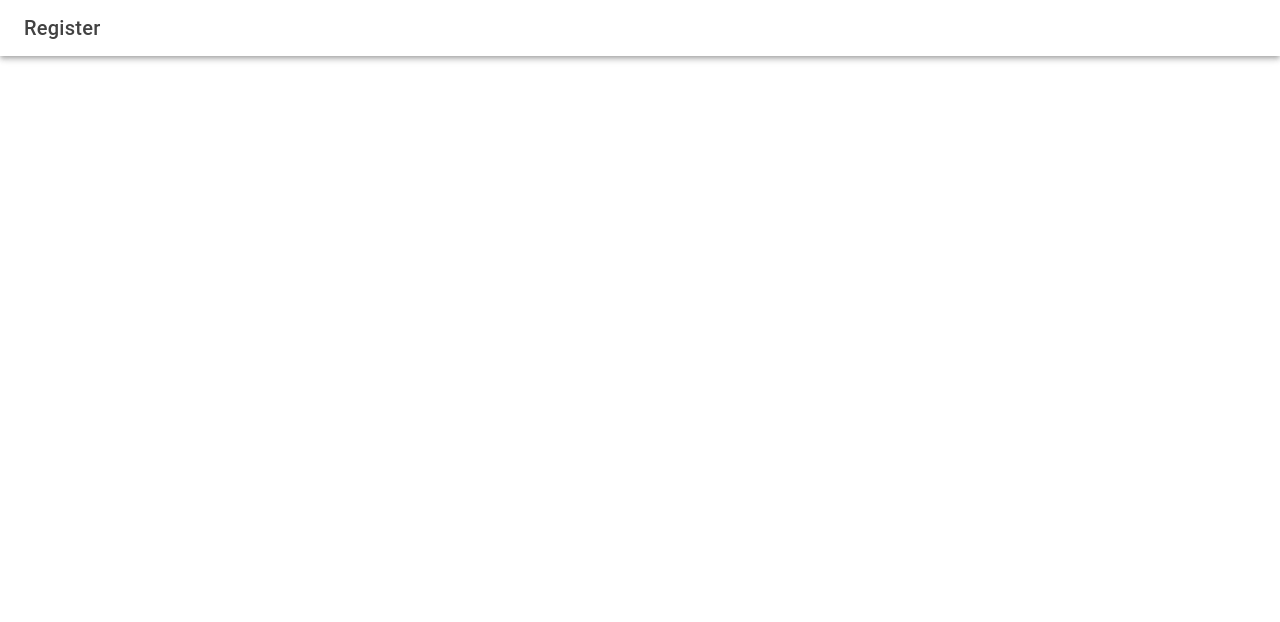
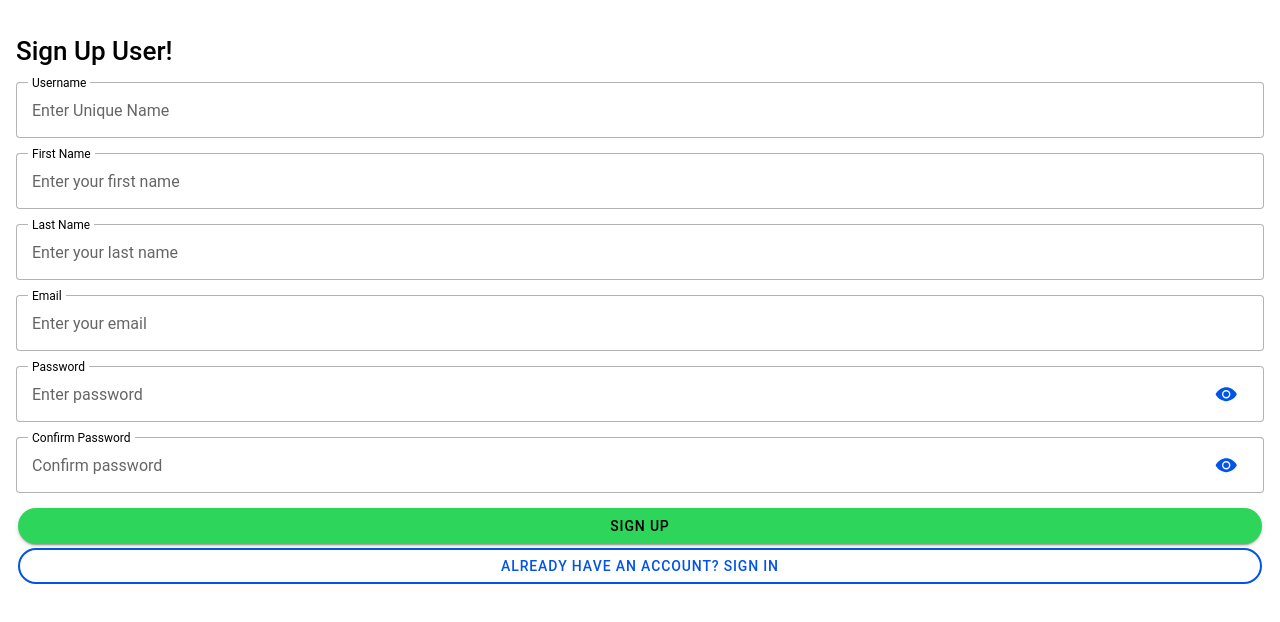
Before and after one commit to aryeeeeeeeeel/it35-final, a React (Vite) app: page /it35-lab/register in a window 1280 px wide. Shown: the top 622 px of the page. Built offline with nearby package versions, Linux system fonts and the light colour scheme.

Commit message:
Added contents , routing on Signup.tsx

```diff
--- a/src/pages/Signup.tsx
+++ b/src/pages/Signup.tsx
@@ -1,26 +1,89 @@
 import {
+    IonButton,
     IonButtons,
+      IonCard,
+      IonCardContent,
+      IonCardHeader,
+      IonCardSubtitle,
+      IonCardTitle,
       IonContent,
       IonHeader,
+      IonInput,
+      IonInputPasswordToggle,
       IonMenuButton,
+      IonModal,
       IonPage,
       IonTitle,
       IonToolbar
   } from '@ionic/react';
+import { useState } from 'react';
 
   const Signup: React.FC = () => {
+    const [username, setUsername] = useState('');
+    const [firstName, setFirstName] = useState('');
+    const [lastName, setLastName] = useState('');
+    const [email, setEmail] = useState('');
+    const [password, setPassword] = useState('');
+  const [confirmPassword, setConfirmPassword] = useState('');
+  const [showVerificationModal, setShowVerificationModal] = useState(false);
+
+  const handleOpenVerificationModal = () => {
+    setShowVerificationModal(true);
+  };
+
+  const doRegister = () => {
+
+  console.log("Registering:", { username, email, firstName, lastName });
+    setShowVerificationModal(false);
+  };
     return (
       <IonPage>
-        <IonHeader>
-          <IonToolbar>
-            <IonButtons slot='start'>
-              <IonMenuButton></IonMenuButton>
-            </IonButtons>
-            <IonTitle>Register</IonTitle>
-          </IonToolbar>
-        </IonHeader>
-        <IonContent fullscreen>
-        </IonContent>
+        <IonContent className='ion-padding'>
+        <h1>Sign Up User!</h1>
+
+        <IonInput label="Username" labelPlacement="stacked" fill="outline" type="text" placeholder="Enter Unique Name" value={username} onIonChange={e => setUsername(e.detail.value!)} style={{ marginTop: '15px' }} />
+        <IonInput label="First Name" labelPlacement="stacked" fill="outline" type="text" placeholder="Enter your first name" value={firstName} onIonChange={e => setFirstName(e.detail.value!)} style={{ marginTop: '15px' }} />
+        <IonInput label="Last Name" labelPlacement="stacked" fill="outline" type="text" placeholder="Enter your last name" value={lastName} onIonChange={e => setLastName(e.detail.value!)} style={{ marginTop: '15px' }} />
+        <IonInput label="Email" labelPlacement="stacked" fill="outline" type="email" placeholder="Enter your email" value={email} onIonChange={e => setEmail(e.detail.value!)} style={{ marginTop: '15px' }} />
+
+        <IonInput label="Password" labelPlacement="stacked" fill="outline" type="password" placeholder="Enter password" value={password} onIonChange={e => setPassword(e.detail.value!)} style={{ marginTop: '15px' }} >
+          <IonInputPasswordToggle slot="end" />
+        </IonInput>
+
+        <IonInput label="Confirm Password" labelPlacement="stacked" fill="outline" type="password" placeholder="Confirm password" value={confirmPassword} onIonChange={e => setConfirmPassword(e.detail.value!)} style={{ marginTop: '15px' }} >
+          <IonInputPasswordToggle slot="end" />
+        </IonInput>
+        <IonButton onClick={handleOpenVerificationModal} expand="full" shape='round' color= 'success' style={{ marginTop: '15px' }}>
+          Sign Up
+        </IonButton>
+        <IonButton routerLink="/it35-final" expand="full" fill="outline" shape='round'>
+          Already have an account? Sign in
+        </IonButton>
+
+        {/* Verification Modal */}
+        <IonModal isOpen={showVerificationModal} onDidDismiss={() => setShowVerificationModal(false)}>
+          <IonContent className="ion-padding">
+            <IonCard className="ion-padding" style={{ marginTop: '25%' }}>
+              <IonCardHeader>
+                <IonCardTitle>User Registration Details</IonCardTitle>
+                <hr />
+                <IonCardSubtitle>Username</IonCardSubtitle>
+                <IonCardTitle>{username}</IonCardTitle>
+                <IonCardSubtitle>Email</IonCardSubtitle>
+                <IonCardTitle>{email}</IonCardTitle>
+
+                <IonCardSubtitle>Name</IonCardSubtitle>
+                <IonCardTitle>{firstName} {lastName}</IonCardTitle>
+              </IonCardHeader>
+              <IonCardContent></IonCardContent>
+              <div style={{ display: 'flex', justifyContent: 'flex-end', marginRight: '5px' }}>
+                <IonButton fill="clear" onClick={() => setShowVerificationModal(false)}>Cancel</IonButton>
+                <IonButton color="primary" onClick={doRegister}>Confirm</IonButton>
+              </div>
+            </IonCard>
+          </IonContent>
+        </IonModal>
+      </IonContent>
       </IonPage>
     );
   };
```
